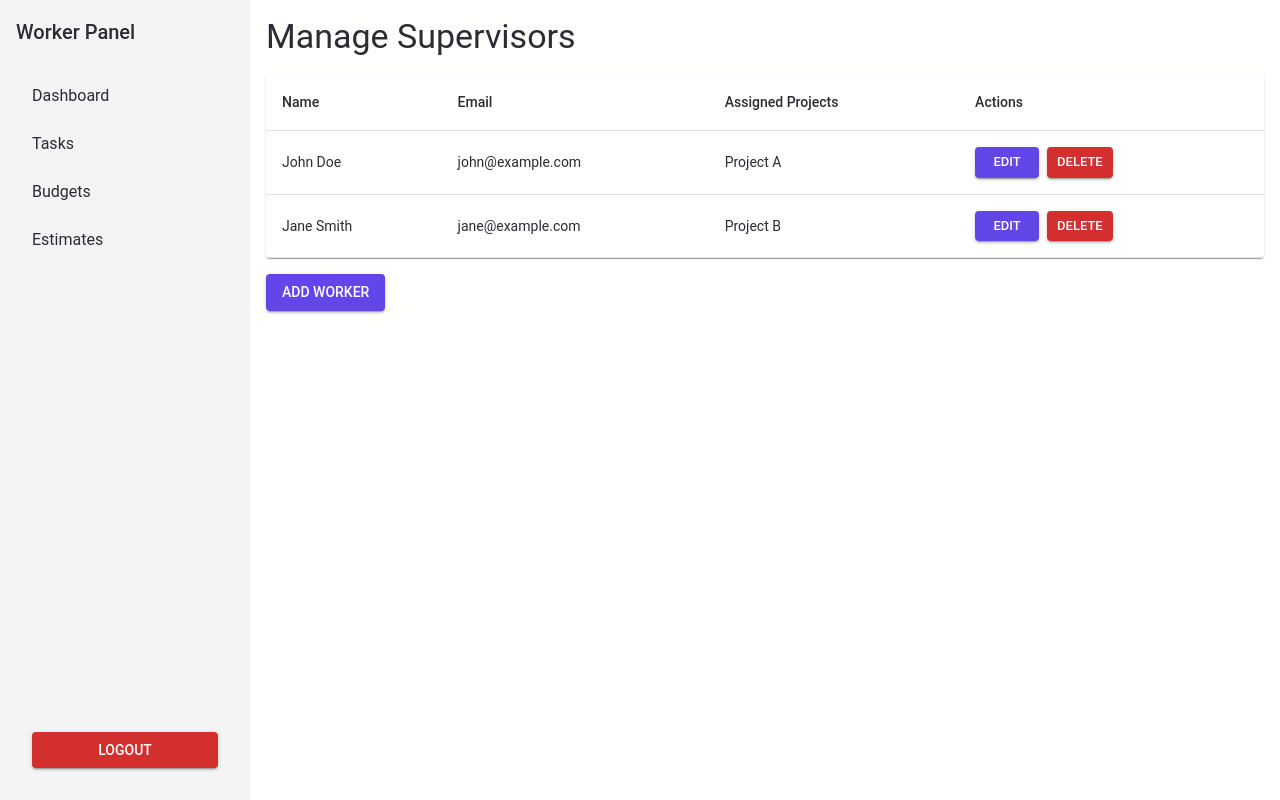
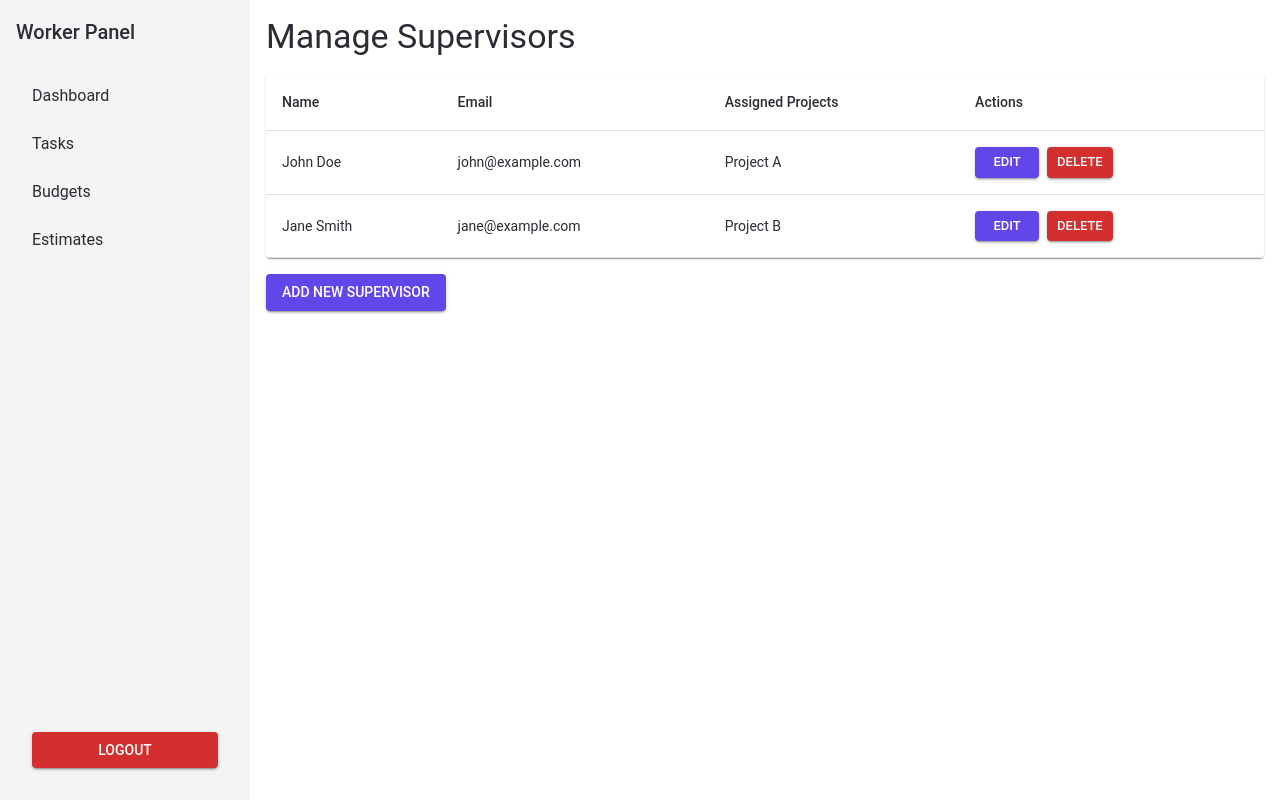
Before and after one commit to abhiram-shaji/flow-companion-frontend, a React (Create React App) app: page /admin/user-management in a window 1280 px wide. Built offline with nearby package versions, Linux system fonts and the light colour scheme.

Commit message:
Update UI

```diff
--- a/src/pages/UserManagement.tsx
+++ b/src/pages/UserManagement.tsx
@@ -129,11 +129,11 @@ const UserManagement: React.FC = () => {
           color="primary"
           sx={{ marginTop: 2 }}
         >
-          Add Worker
+          Add New Supervisor
         </Button>
         <Dialog open={open} onClose={handleClose} fullWidth>
           <DialogTitle>
-            {workerData.id === 0 ? "Add Worker" : "Edit Worker"}
+            {workerData.id === 0 ? "Add Supervisor" : "Edit Supervisor"}
           </DialogTitle>
           <DialogContent>
             <TextField
```
